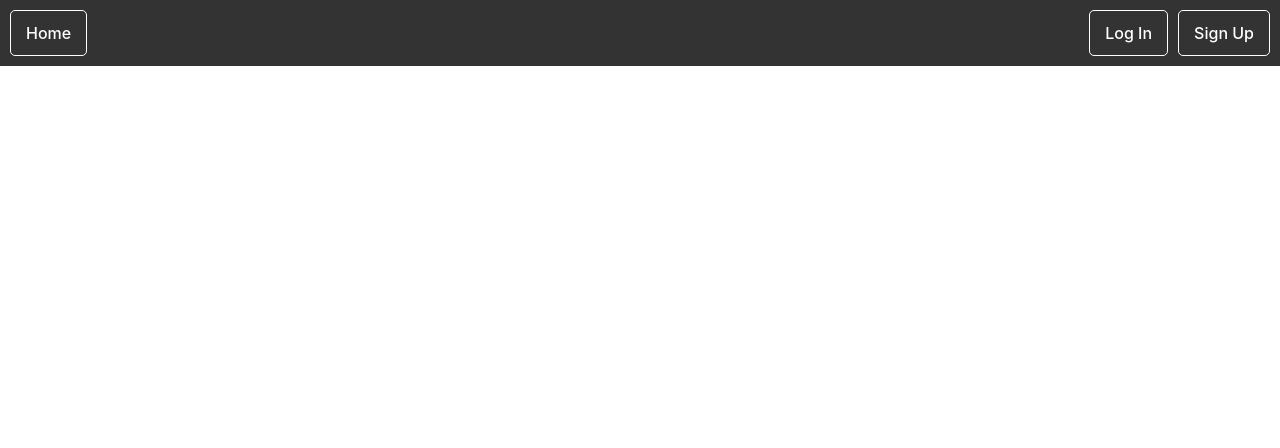
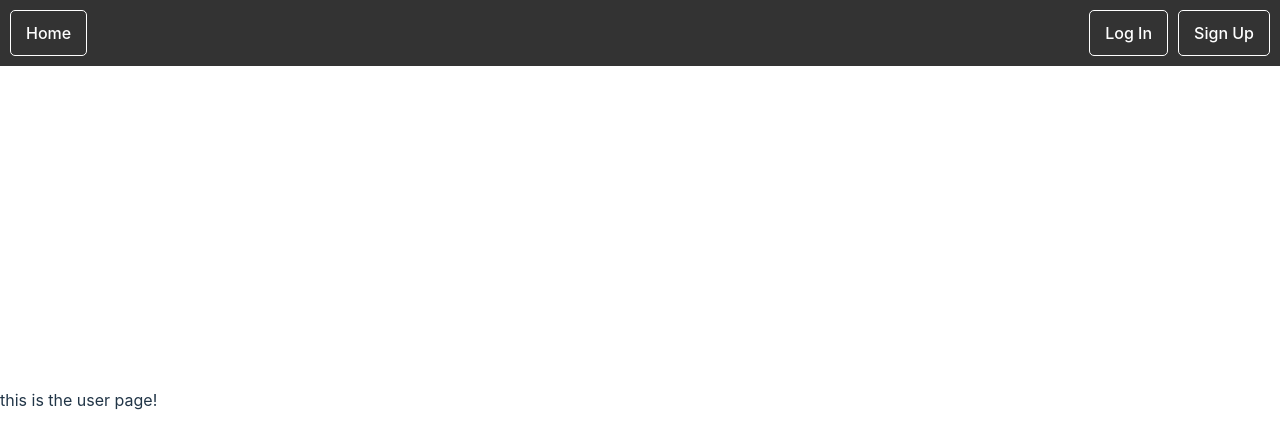
Before and after one commit to youth-xiao/xiaoyang-zou-siyuan-chen-yu-luo-project3, a React (Vite) app: page /userPage in a window 1280 px wide. Before the commit this address had no page. Shown: the top 448 px of the page. Built offline with nearby package versions, Linux system fonts and the light colour scheme.

Commit message:
Add empty userPage

```diff
--- a/server.js
+++ b/server.js
@@ -24,7 +24,7 @@ app.use("/api/user", userApi);
 //     response.send("This is a POST request")
 // })
 
-const MONGO_CONNECTION_STRING = "mongodb+srv://meredith:banana2@twitterdb.6v52nmt.mongodb.net/?retryWrites=true&w=majority";
+const MONGO_CONNECTION_STRING = "";
 
 mongoose.connect(MONGO_CONNECTION_STRING, { useNewUrlParser: true });
 const db = mongoose.connection;
--- a/src/App.jsx
+++ b/src/App.jsx
@@ -4,6 +4,7 @@ import Navbar from "./components/Navbar";
 import Login from "./components/Login";
 import SignUp from "./components/SignUp";
 import Home from "./components/Home";
+import UserPage from "./components/UserPage";
 
 const App = () => {
     const [isLoggedIn, setIsLoggedIn] = useState(false);
@@ -76,18 +77,12 @@ const App = () => {
 
     return (
         <Router>
-      <Navbar
-        isLoggedIn={isLoggedIn}
-        handleLogout={handleLogout}
-        username={currentUser.username}
-      />
+            <Navbar isLoggedIn={isLoggedIn} handleLogout={handleLogout} username={currentUser.username} />
             <Routes>
                 <Route path="/home" element={<Home />} />
                 <Route path="/login" element={<Login handleLogin={handleLogin} />} />
-        <Route
-          path="/register"
-          element={<SignUp handleSignUp={handleSignUp} />}
-        />
+                <Route path="/register" element={<SignUp handleSignUp={handleSignUp} />} />
+                <Route path="/userPage" element={<UserPage />} />
             </Routes>
         </Router>
     );
--- /dev/null
+++ b/src/components/UserPage.jsx
@@ -0,0 +1,7 @@
+import React from "react";
+
+function UserPage(props) {
+    return <div>this is the user page!</div>;
+}
+
+export default UserPage;
```
Lines whose indentation alone changed are shown as unchanged.
